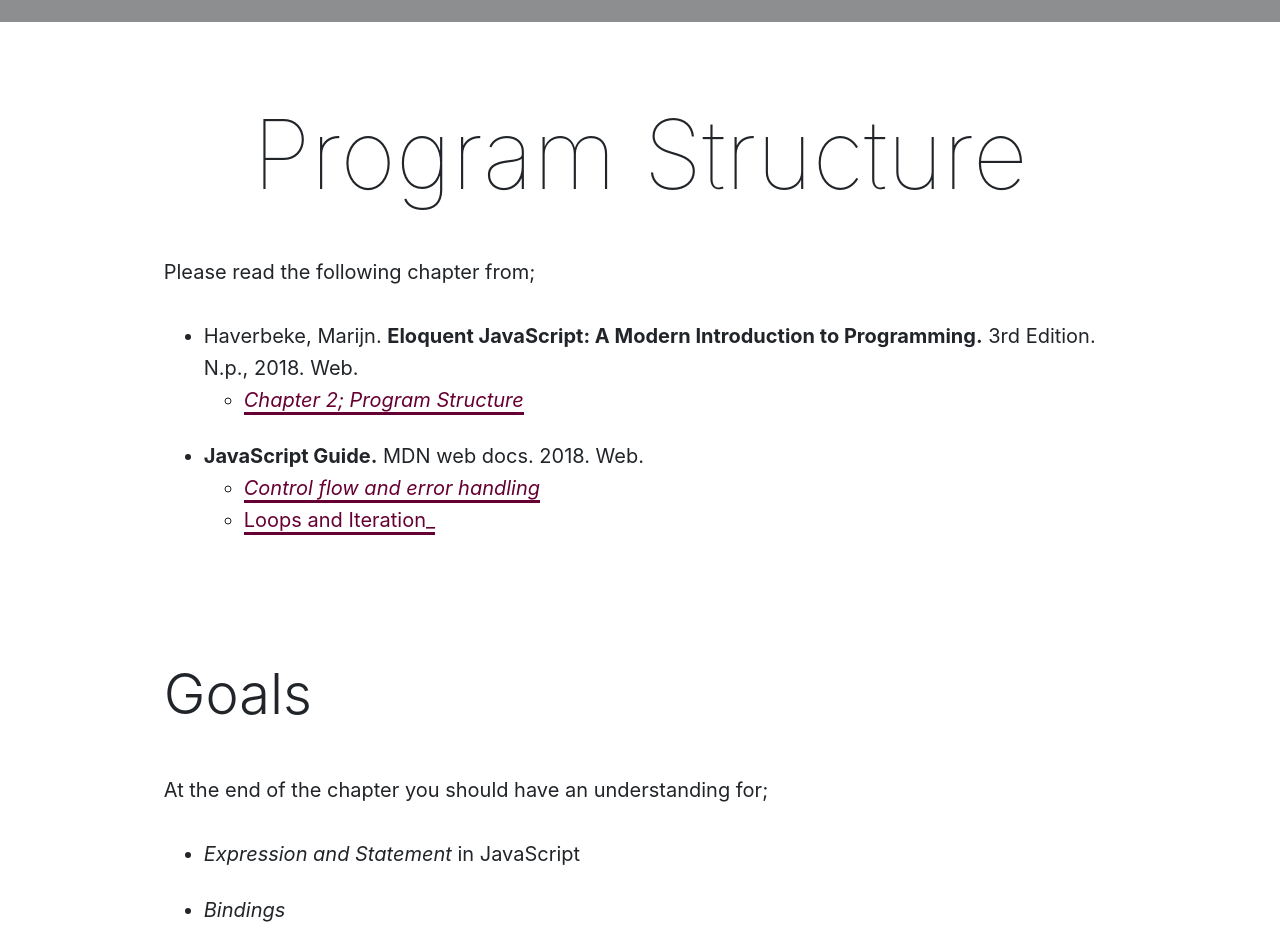
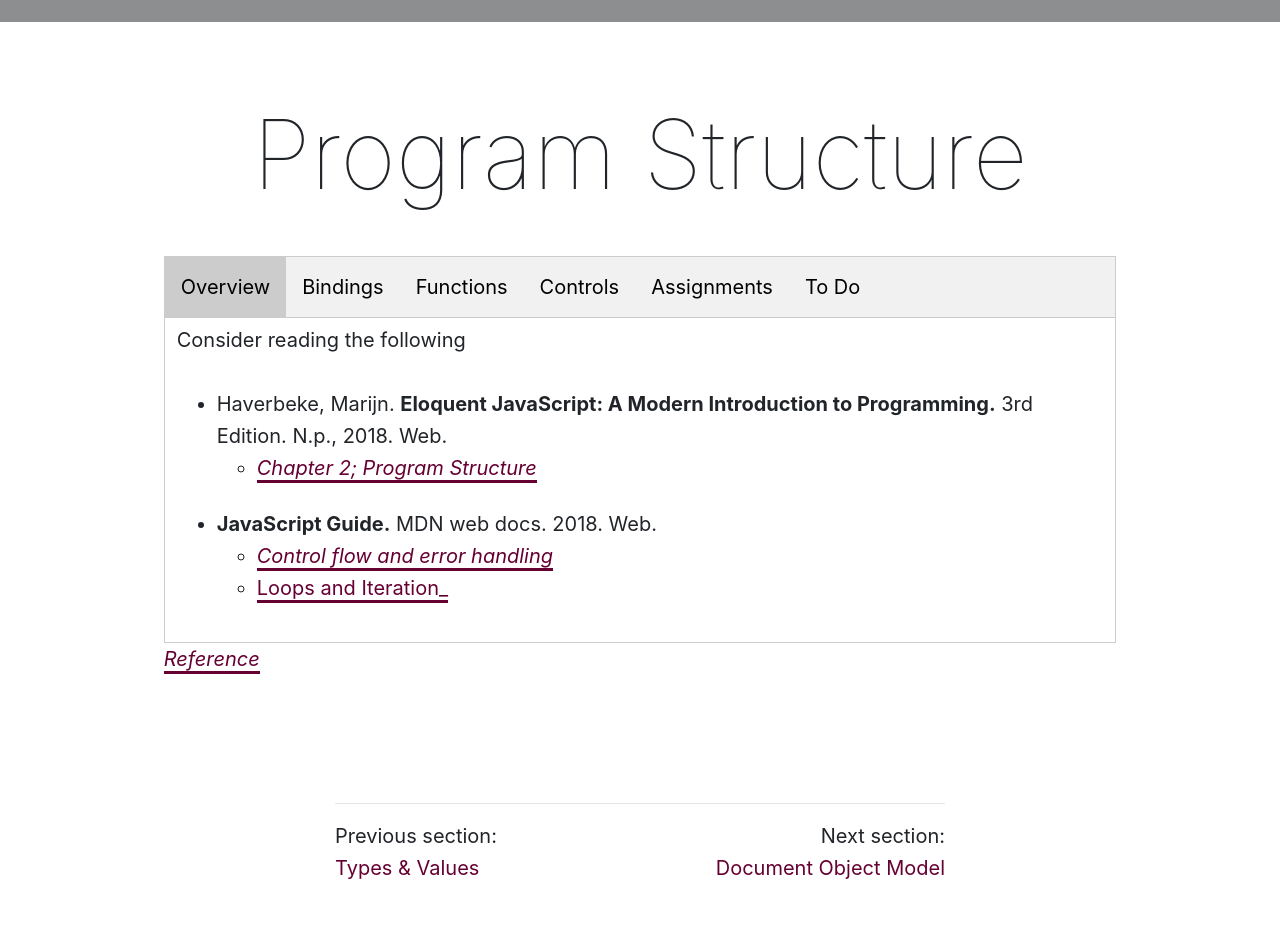
Before and after one commit to Montana-Media-Arts/441-web-tech-Spring2021-course, a Jekyll site: the page built from modules/week-3/_posts/2001-02-01-program-structure.md, in a window 1280 px wide and 1400 px high, scrolled down 325 px. Shown: the top 931 px of the window. Built offline with Jekyll 4.4.1, drawn with Linux system fonts in a browser that asks for light colours; nearby versions of some CDN libraries; a script that is not in the unit is left out; comment, search, counter and statistics services are not loaded; after the commit the page ends 1225 px from its top, so only the background shows below that; some of the changed text lies outside the part shown.

Commit message:
update format

````diff
--- a/modules/week-3/_posts/2001-02-01-program-structure.md
+++ b/modules/week-3/_posts/2001-02-01-program-structure.md
@@ -6,8 +6,16 @@ jotted: true
 
 # Program Structure
 
-
-Please read the following chapter from;
+<div class="tab">
+  <button class="tablinks active" onclick="openTab(event, 'Overview')">Overview</button>
+  <button class="tablinks" onclick="openTab(event, 'Bindings')">Bindings</button>
+  <button class="tablinks" onclick="openTab(event, 'Functions')">Functions</button>
+  <button class="tablinks" onclick="openTab(event, 'Controls')">Controls</button>
+  <button class="tablinks" onclick="openTab(event, 'Assignments')">Assignments</button>
+  <button class="tablinks" onclick="openTab(event, 'ToDo')">To Do</button>
+</div>
+<div id="Overview" class="tabcontent" style="display:block"  markdown="1">
+Consider reading the following
 
 - Haverbeke, Marijn. **Eloquent JavaScript: A Modern Introduction to Programming.** 3rd Edition. N.p., 2018. Web.
     - [_Chapter 2; Program Structure_](http://eloquentjavascript.net/3rd_edition/02_program_structure.html)
@@ -15,21 +23,89 @@ Please read the following chapter from;
     - [_Control flow and error handling_](https://developer.mozilla.org/en-US/docs/Web/JavaScript/Guide/Control_flow_and_error_handling)
     - [Loops and Iteration_](https://developer.mozilla.org/en-US/docs/Web/JavaScript/Guide/Loops_and_iteration)
 
-## Goals
+</div>
 
-At the end of the chapter you should have an understanding for;
+<div id="Bindings" class="tabcontent">
+<div class="tabhtml" markdown="1">
 
-- _Expression and Statement_ in JavaScript
 - _Bindings_
-    - Be capable of declaring, assigning, and using bindings through;
-        - `let`
-        - `var`
-        - `const`
-            - Recognize that the latter of these is unchangeable
+    - `let`
+    - `var`
+    - `const`
+        - Recognize that the latter of these is unchangeable
+
+#### Using let and const (2015)
+
+Before 2015, using the **var** keyword was the only way to declare a JavaScript variable.
+
+The 2015 version of JavaScript (ES6 - ECMAScript 2015) allows the use of the **const** keyword to define a variable that cannot be reassigned, and the **let** keyword to define a variable with restricted scope.
+
+#### Scope
+let and const two keywords provide **Block Scope** variables (and constants) in JavaScript.
+
+Before ES2015, JavaScript had only two types of scope: Global Scope and Function Scope.
+
+**Global Scope**
+
+Variables declared Globally (outside any function) have Global Scope.
+
+```js
+var carName = "Volvo";
+
+// code here can use carName
+
+function myFunction() {
+  // code here can also use carName
+}
+```
+
+**Function Scope**
+
+Variables declared Locally (inside a function) have Function Scope.
+
+```js
+// code here can NOT use carName
+
+function myFunction() {
+  var carName = "Volvo";
+  // code here CAN use carName
+}
+
+// code here can NOT use carName
+```
+
+**JavaScript Block Scope**
+
+Variables declared with the var keyword cannot have Block Scope.
+
+Variables declared inside a block {} can be accessed from outside the block.
+
+```js
+{
+  var x = 2;
+}
+// x CAN be used here
+```
+
+Before ES2015 JavaScript did not have Block Scope.
+
+Variables declared with the let keyword can have Block Scope.
+
+Variables declared inside a block {} cannot be accessed from outside the block:
+
+```js
+{
+  let x = 2;
+}
+// x can NOT be used here
+```
 
 **Video**
 <div class="embed-responsive embed-responsive-16by9"><iframe width="560" height="315" src="https://www.youtube.com/embed/7OLJsDclVXY" frameborder="0" allow="accelerometer; autoplay; encrypted-media; gyroscope; picture-in-picture" allowfullscreen></iframe></div>
-
+</div>
+</div>
+<div id="Functions" class="tabcontent">
+<div class="tabhtml" markdown="1">
 - Have a basic grasp of what a _Function_ is
     - especially;
         - `console.log()`
@@ -37,7 +113,10 @@ At the end of the chapter you should have an understanding for;
 
 **Video**
 <div class="embed-responsive embed-responsive-16by9"><iframe width="560" height="315" src="https://www.youtube.com/embed/smVWNLrZnz4" frameborder="0" allow="accelerometer; autoplay; encrypted-media; gyroscope; picture-in-picture" allowfullscreen></iframe></div>
-
+</div>
+</div>
+<div id="Controls" class="tabcontent">
+<div class="tabhtml" markdown="1">
 - Recognize that the _functions_ can produce _Return Values_
 - _Control Flow_
     - As well as using _conditional execution_ with control flow
@@ -52,7 +131,10 @@ At the end of the chapter you should have an understanding for;
 
 **Video**
 <div class="embed-responsive embed-responsive-16by9"><iframe width="560" height="315" src="https://www.youtube.com/embed/-UZdpIUFGQo" frameborder="0" allow="accelerometer; autoplay; encrypted-media; gyroscope; picture-in-picture" allowfullscreen></iframe></div>
-
+</div>
+</div>
+<div id="Assignments" class="tabcontent">
+<div class="tabhtml" markdown="1">
 - Basic coding standards and conventions
     - Use proper "naming conventions" when creating bindings
         - Including what characters can and cannot be used
@@ -69,3 +151,34 @@ At the end of the chapter you should have an understanding for;
 
 **Video**
 <div class="embed-responsive embed-responsive-16by9"><iframe width="560" height="315" src="https://www.youtube.com/embed/G4v2oGLIIYw" frameborder="0" allow="accelerometer; autoplay; encrypted-media; gyroscope; picture-in-picture" allowfullscreen></iframe></div>
+</div>
+</div>
+<div id="ToDo" class="tabcontent" >
+<div class="tabhtml" markdown="1">
+## Interactive JS Console
+
+Feel free to try out some of the prior examples.
+
+<div id="jotted-demo-1" class="jotted-theme-stacked"></div>
+
+<script>
+    new Jotted(document.querySelector("#jotted-demo-1"), {
+    files: [
+        {
+            type: "js",
+            hide: false,
+            content: "// try out operators, values, etc, here...\n\n// as an example\nconsole.log( typeof \"Hello World!\");\nconsole.log( 5*10 == 50 );\n\n\n"
+        }
+    ],
+    showBlank: false,
+    showResult: false,
+    plugins: [
+        { name: 'ace', options: { "maxLines": 50 } },
+        { name: 'console', options: { autoClear: false } },
+    ]
+});
+</script>
+</div>
+</div>
+
+<em><a href="https://www.w3schools.com/js/default.asp" target="_new">Reference</a></em>
````
Also changed, not shown: modules/week-3/_posts/2001-01-01-types-values.md (+2 -0 lines).
